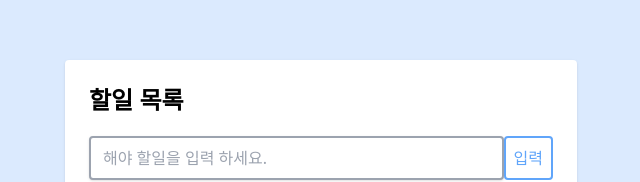
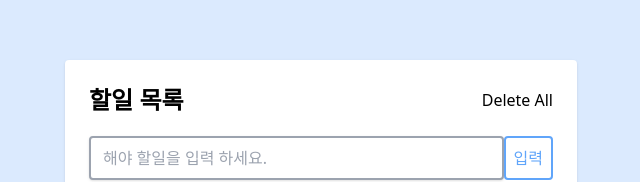
Before and after one commit to braverokmc79/react-todo-app, a React (Create React App) app: page / in a window 1280 px wide. Shown: the part 206-388 px from the top of the page, without its empty margins (319-959 px from the left). Built offline with nearby package versions, Linux system fonts and the light colour scheme.

Commit message:
29.할 일 리스트 모두 지우기 버튼 생성

```diff
--- a/src/App.js
+++ b/src/App.js
@@ -1,4 +1,4 @@
-import React, { useState } from "react";
+import React, { useState, useCallback } from "react";
 import "./App.css";
 import Form from "./components/Form";
 import Lists from "./components/Lists";
@@ -7,7 +7,6 @@ export default function App() {
   console.log("App :");
 
   const [todoData, setTodoData] = useState([
-
     {
       id: 1,
       title: "공부하기",
@@ -20,11 +19,20 @@ export default function App() {
     },
 
   ]);
+
+  const handleRemoveClick = useCallback(() => {
+    setTodoData([]);
+  }, [setTodoData]);
+
+
   return (
     <div className="flex items-center justify-center w-screen h-screen bg-blue-100">
       <div className="w-full p-6 m-4 bg-white rounded shadow lg:w-3/4 lg:max-w-lg ">
         <div className="flex justify-between mb-3">
-          <h1 className="justify-center text-2xl font-bold text-center">할일 목록</h1>
+          <h1 className="justify-center text-2xl font-bold text-center">
+            할일 목록
+          </h1>
+          <button onClick={handleRemoveClick} >Delete All</button>
         </div>
 
         <Form setTodoData={setTodoData} />
```
